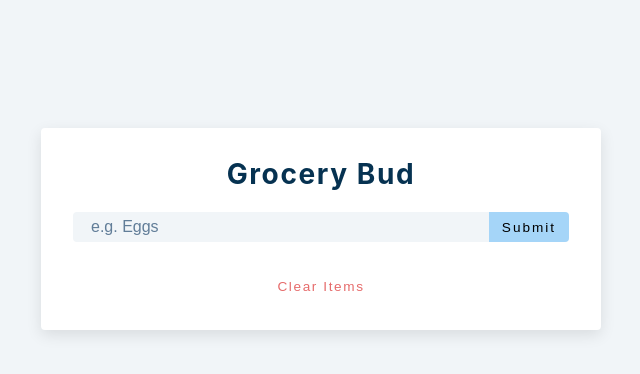
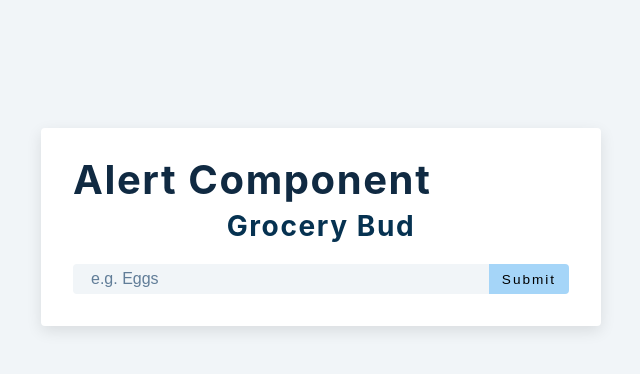
Before and after one commit to bisoladev/grocery-bud, a React (Create React App) app: page / in a window 1280 px wide. Shown: the top 374 px of the page, without its empty margins (319-959 px from the left). Built offline with nearby package versions, Linux system fonts and the light colour scheme; the HTML template or start-up script is replaced by a standard one.

Commit message:
Change default alert values, pass in alert as prop

```diff
--- a/src/App.js
+++ b/src/App.js
@@ -10,7 +10,7 @@ function App() {
   const [isEditing, setIsEditing] = useState(false);
   //This reflects which item we are actually editing
   const [editID, setEditID] = useState(null);
-  const [alert, setAlert] = useState({ show: false, msg: "", type: "" });
+  const [alert, setAlert] = useState({ show: true, msg: "Hello World", type: "success" });
 
   const handleSubmit = (e) => {
     e.preventDefault();
@@ -30,7 +30,7 @@ function App() {
   return (
     <section className="section-center">
       <form className="grocery-form" onSubmit={handleSubmit}>
-        {alert.show && <Alert />}
+        {alert.show && <Alert {...alert}/>}
         <h3>Grocery Bud</h3>
         <div className="form-control">
           <input
@@ -47,10 +47,12 @@ function App() {
           </button>
         </div>
       </form>
-      <div className="grocery-container">
-        <List items={list} />
-        <button className="clear-btn">Clear Items</button>
-      </div>
+      {list.length > 0 && (
+        <div className="grocery-container">
+          <List items={list} />
+          <button className="clear-btn">Clear Items</button>
+        </div>
+      )}
     </section>
   );
 }
```
